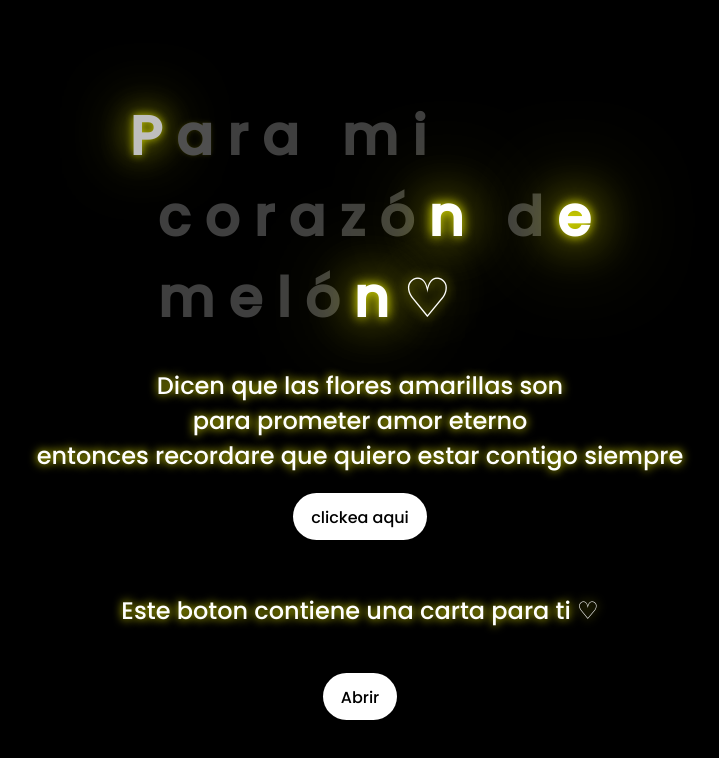
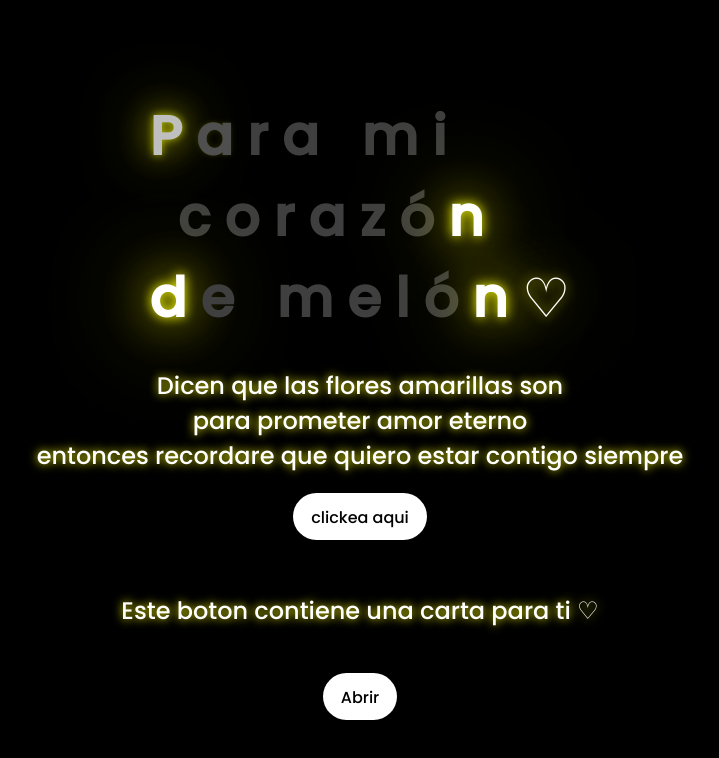
Before and after one commit to fci1425/Flores-amarillas, a plain HTML site: page index.html in a window 1280 px wide. Shown: the whole page, without its empty margins (288-1007 px from the left). Drawn offline with Linux system fonts and the light colour scheme.

Commit message:
index.html

```diff
--- a/index.html
+++ b/index.html
@@ -26,9 +26,9 @@
         <span>z</span>
         <span>ó</span>
         <span>n</span>
-        <span>&nbsp</span>
+        <span>&nbsp</span><br>
         <span>d</span>
-        <span>e</span><br>
+        <span>e</span>
         <span>&nbsp</span>
         <span>m</span>
         <span>e</span>
```
